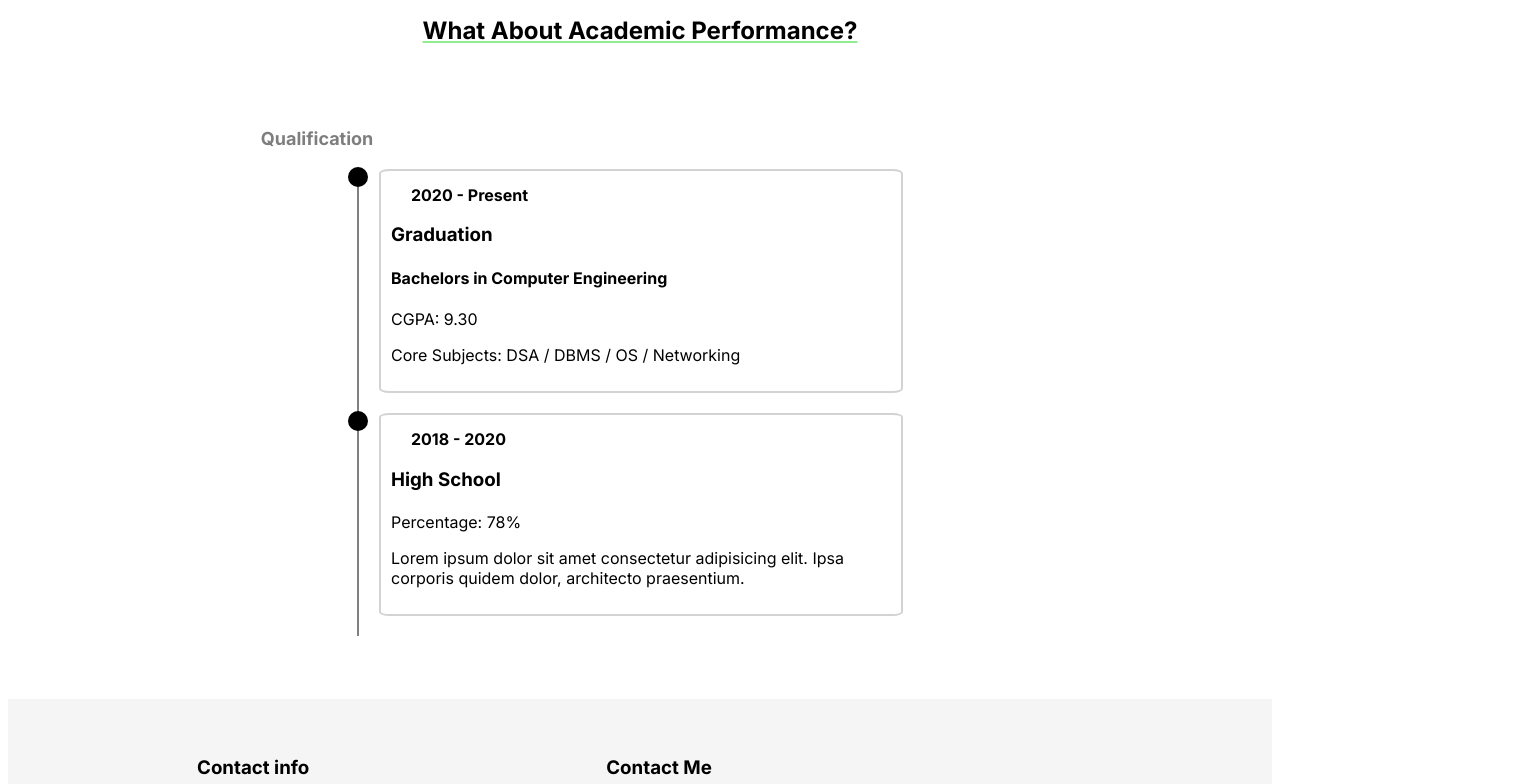
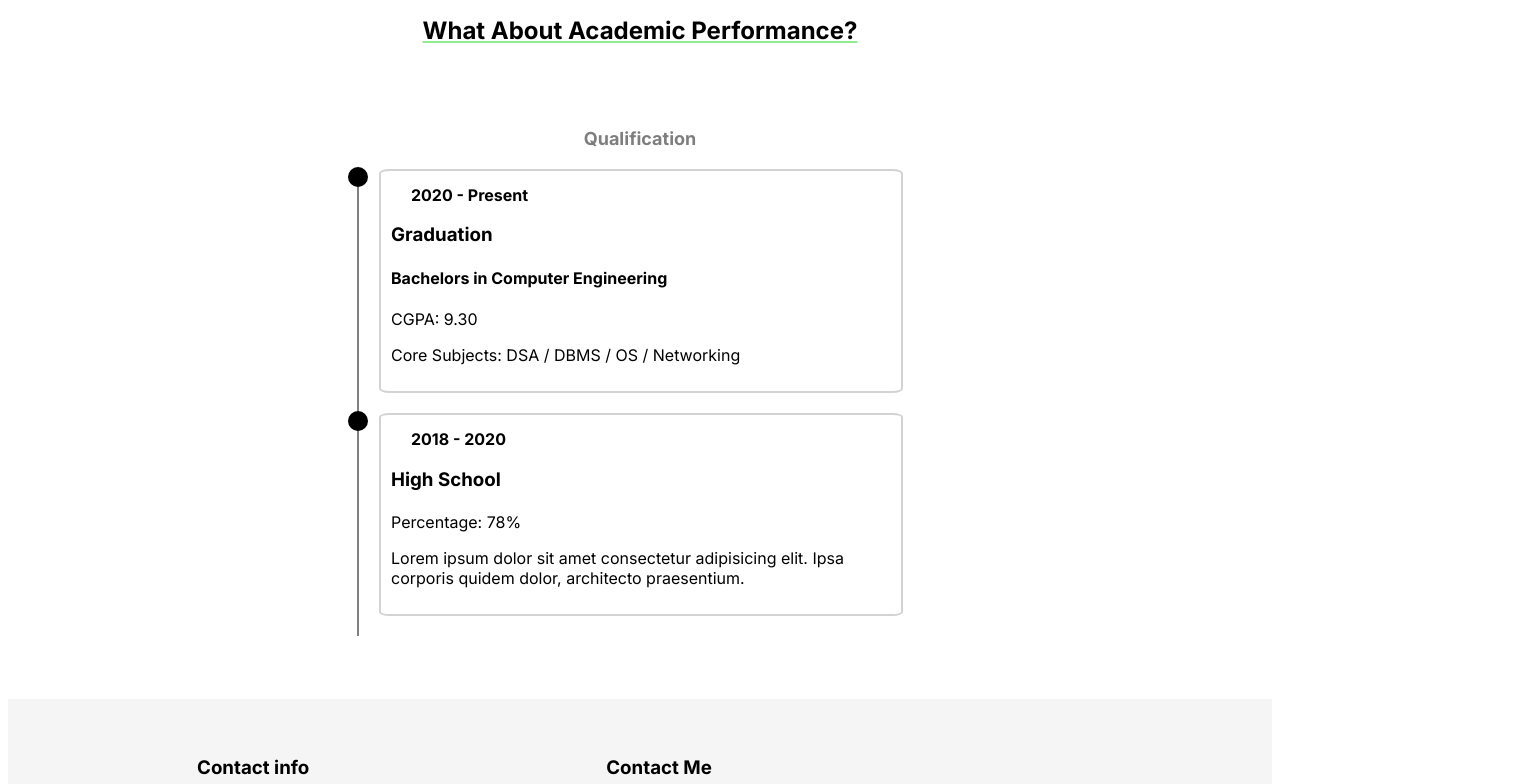
Before and after one commit to hacknovas/PortfolioHN, a Next.js app: page / in a window 1280 px wide. Shown: the part 2460-3244 px from the top of the page, 1525 px wide, since content can reach past the window. Built offline with nearby package versions, Linux system fonts and the light colour scheme.

Commit message:
eslint updated

```diff
--- a/src/app/CSS/edu.module.css
+++ b/src/app/CSS/edu.module.css
@@ -11,7 +11,8 @@
   font-size: large;
   font-weight: bolder;
   position: relative;
-  left: 20%;
+  /* left: 20%; */
+  text-align: center;
   opacity: 0.5;
 }
 
--- a/src/app/CSS/service.module.css
+++ b/src/app/CSS/service.module.css
@@ -64,6 +64,6 @@
 
 .singleService:hover Div:nth-child(1) {
   opacity: 0.7;
-  transform: rotate(360deg);
+  transform: rotateY(180deg);
   /* transform: scale(2); */
 }
--- a/src/app/Components/Skills.tsx
+++ b/src/app/Components/Skills.tsx
@@ -5,8 +5,8 @@ import { useState } from "react"
 export default function Skills() {
 
     const [web2, setweb2] = useState(["cplusplus", "javascript", "typescript", "html5", "css3", "bootstrap", "mysql", "mongodb", "react", "redux", "nextjs", "nodejs"])
-    const [web3, setweb3] = useState(["solidity", "go", "hardhat"])
-    const [tools, setTools] = useState(["git", "kubernetes", "docker", "jenkins", "linux", "terraform","nginx"])
+    const [web3, setweb3] = useState(["ethereum","solidity", "hardhat"])
+    const [tools, setTools] = useState(["git", "kubernetes", "docker", "jenkins", "linux", "terraform", "nginx"])
 
     return (
         <div id="skillSection">
@@ -65,3 +65,5 @@ export default function Skills() {
         </div>
     )
 }
+
+// etherjs,solidity,web3js,hardhat,truffle,ganache,remixIDE
```
Also changed, not shown: .eslintrc.json, src/utils/mydata.myprojects.json (line endings or trailing spaces).
